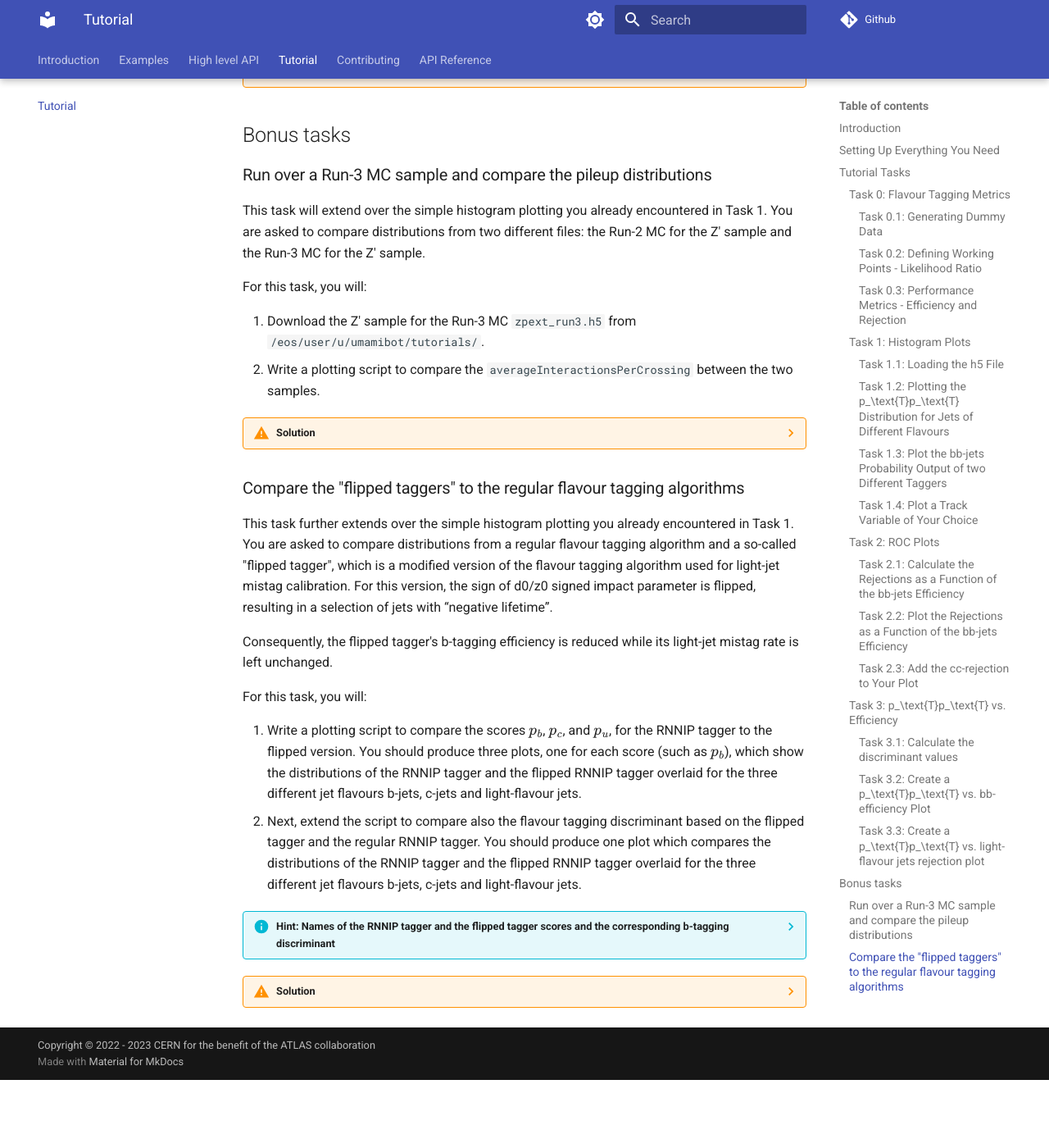
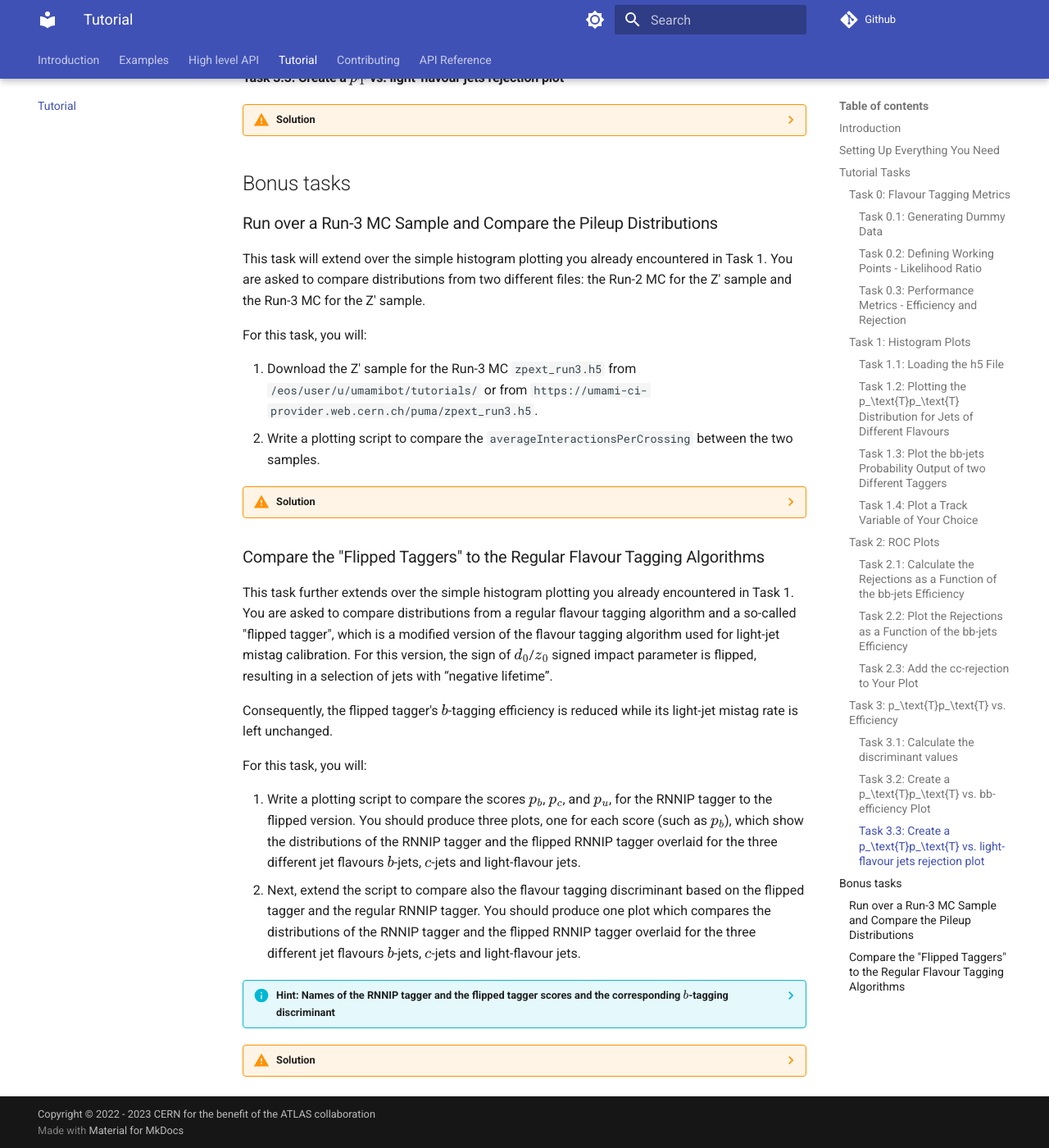
Before and after one commit to umami-hep/puma, an MkDocs documentation site: the page built from docs/examples/tutorial-plotting.md, in a window 1280 px wide and 1400 px high, scrolled down 6921 px. Shown: the whole window at 82% size. Built offline with MkDocs 1.6.1 and Material for MkDocs 9.7.7, drawn with Linux system fonts in a browser that asks for light colours; formulas are drawn with MathJax 3; comment, search, counter and statistics services are not loaded; before the commit the page ends 8238 px from its top, so only the background shows below that; some of the changed lines change nothing that is shown; some of the changed text lies outside the part shown.

Commit message:
Fixing last things

````diff
--- a/docs/examples/tutorial-plotting.md
+++ b/docs/examples/tutorial-plotting.md
@@ -55,8 +55,8 @@
 
 ## Tutorial Tasks
 
-The tasks are divided in several sub-tasks. You don't have to do all of them in case you are more
-interested in the other tasks. However, the sub-tasks depend on each other, so you should finish a
+The tasks are divided in several su$b$-tasks. You don't have to do all of them in case you are more
+interested in the other tasks. However, the su$b$-tasks depend on each other, so you should finish a
 subtask before proceeding to the next one (also the solutions assume that you already have the
 previous subtasks completed).
 
@@ -161,7 +161,7 @@
         arr : numpy.ndarray
             array with with shape (, 3)
         f_c : float, optional
-            f_c value in the discriminant (weight for c-jets rejection)
+            f_c value in the discriminant (weight for $c$-jets rejection)
 
         Returns
         -------
@@ -198,7 +198,7 @@
     scores = np.apply_along_axis(disc_fct, axis=1, arr=dummy_jets)
     target_eff = 0.7
     cutvalue = np.percentile(scores[bjets], 100.0 * (1.0 - target_eff))
-    print("cut value for 70% b-jet efficiency:", cutvalue)
+    print("cut value for 70% $b$-jet efficiency:", cutvalue)
     ```
 
     The current way to implement this is using the [atlas-ftag-tools metrics functions](https://github.com/umami-hep/atlas-ftag-tools/blob/main/ftag/utils/metrics.py)
@@ -220,8 +220,8 @@
     print("light-flavour jets rejection:", 1 / ljets_eff)
 
     cjets_eff = ((scores > cutvalue) & cjets).sum() / cjets.sum()
-    print("c-flavour jets efficiency:", cjets_eff)
-    print("c-flavour jets rejection:", 1 / cjets_eff)
+    print("$c$-flavour jets efficiency:", cjets_eff)
+    print("$c$-flavour jets rejection:", 1 / cjets_eff)
     ```
 
     Alternatively, all this functionality is also provided by the `atlas-ftag-tools` package.
@@ -312,15 +312,14 @@
 
     # initialise the plot
     pt_plot = HistogramPlot(
-        bins_range=(0, 250_000),
         xlabel="$p_\text{T}$ [MeV]",
         ylabel="Normalised number of jets",
     )
 
     # add the histograms (Note that the Histogram objects need to have the same bins!)
-    pt_plot.add(Histogram(jets[is_light]["pt_btagJes"], flavour="ujets", bins=np.linspace(-10, 10, 50)))
-    pt_plot.add(Histogram(jets[is_c]["pt_btagJes"], flavour="cjets", bins=np.linspace(-10, 10, 50)))
-    pt_plot.add(Histogram(jets[is_b]["pt_btagJes"], flavour="bjets", bins=np.linspace(-10, 10, 50)))
+    pt_plot.add(Histogram(jets[is_light]["pt_btagJes"], flavour="ujets", bins=np.linspace(0, 250_000, 50)))
+    pt_plot.add(Histogram(jets[is_c]["pt_btagJes"], flavour="cjets", bins=np.linspace(0, 250_000, 50)))
+    pt_plot.add(Histogram(jets[is_b]["pt_btagJes"], flavour="bjets", bins=np.linspace(0, 250_000, 50)))
 
     pt_plot.draw()
     pt_plot.savefig("tutorial_histogram_pT.png")
@@ -373,7 +372,7 @@
             jets[is_light]["rnnip_pb"],
             ratio_group="ujets",
             flavour="ujets",
-            bins=np.linspace(-10, 10, 50),
+            bins=np.linspace(0, 1, 50),
         ),
         reference=True,
     )
@@ -382,7 +381,7 @@
             jets[is_c]["rnnip_pb"],
             ratio_group="cjets",
             flavour="cjets",
-            bins=np.linspace(-10, 10, 50),
+            bins=np.linspace(0, 1, 50),
         ),
         reference=True,
     )
@@ -391,7 +390,7 @@
             jets[is_b]["rnnip_pb"],
             ratio_group="bjets",
             flavour="bjets",
-            bins=np.linspace(-10, 10, 50),
+            bins=np.linspace(0, 1, 50),
         ),
         reference=True,
     )
@@ -402,7 +401,7 @@
             jets[is_light]["dipsLoose20220314u2_pb"],
             ratio_group="ujets",
             flavour="ujets",
-            bins=np.linspace(-10, 10, 50),
+            bins=np.linspace(0, 1, 50),
             linestyle="--"
         )
     )
@@ -411,7 +410,7 @@
             jets[is_c]["dipsLoose20220314v2_pb"],
             ratio_group="cjets",
             flavour="cjets",
-            bins=np.linspace(-10, 10, 50),
+            bins=np.linspace(0, 1, 50),
             linestyle="--"
         )
     )
@@ -420,7 +419,7 @@
             jets[is_b]["dipsLoose20220314v2_pb"],
             ratio_group="bjets",
             flavour="bjets",
-            bins=np.linspace(-10, 10, 50),
+            bins=np.linspace(0, 1, 50),
             linestyle="--"
         )
     )
@@ -457,7 +456,6 @@
         print(tracks.shape)
 
     d0_plot = HistogramPlot(
-        bins_range=(-3, 3),
         xlabel="$d_0$ significance",
         ylabel="Normalised number of tracks",
         figsize=(6, 4.5),
@@ -467,21 +465,21 @@
         Histogram(
             tracks["IP3D_signed_d0_significance"][is_light, :].flatten(),
             flavour="ujets",
-            bins=np.linspace(-10, 10, 50),
+            bins=np.linspace(-3, 3, 50),
         )
     )
     d0_plot.add(
         Histogram(
             tracks["IP3D_signed_d0_significance"][is_c, :].flatten(),
             flavour="cjets",
-            bins=np.linspace(-10, 10, 50),
+            bins=np.linspace(-3, 3, 50),
         )
     )
     d0_plot.add(
         Histogram(
             tracks["IP3D_signed_d0_significance"][is_b, :].flatten(),
             flavour="bjets",
-            bins=np.linspace(-10, 10, 50),
+            bins=np.linspace(-3, 3, 50),
         )
     )
 
@@ -653,6 +651,8 @@
         label="DIPS r22",
     )
 
+    # Set the n_ratio_panels in the RocPlot to 2!
+
     # Add this below the add_roc() from the other light jets
     plot_roc.add_roc(roc_curve=rnnip_cjets_roc, reference=True)
     plot_roc.add_roc(roc_curve=dips_cjets_roc)
@@ -676,6 +676,10 @@
 
 For a fixed inclusive $b$-efficiency, you plot the $b$-efficiency for different bins of $p_\text{T}$.
 
+??? info "Hint 1: I'm not sure which type of Plot I need"
+
+    The plot type you are looking for is `VarVsEff` and `VarVsEffPlot`.
+
 ??? warning "Solution"
 
     ```py
@@ -684,6 +688,8 @@
     import h5py
 
     from puma import VarVsEff, VarVsEffPlot
+    from ftag.utils import get_discriminant
+    from ftag import Flavours
 
     ttbar_filepath = "/eos/user/u/umamibot/tutorials/ttbar.h5"
 
@@ -691,42 +697,36 @@
     with h5py.File(ttbar_filepath, "r") as h5file:
         jets = pd.DataFrame(h5file["jets"][:])
 
-    # define a small function to calculate discriminant
-    def disc_fct(arr: np.ndarray, f_c: float = 0.018) -> np.ndarray:
-        """Tagger discriminant
-
-        Parameters
-        ----------
-        arr : numpy.ndarray
-            array with with shape (, 3)
-        f_c : float, optional
-            f_c value in the discriminant (weight for c-jets rejection)
-
-        Returns
-        -------
-        np.ndarray
-            Array with the discriminant values inside.
-        """
-        # you can adapt this for your needs
-        return np.log(arr[2] / (f_c * arr[1] + (1 - f_c) * arr[0]))
-
-
-    # calculate discriminant
-    discs_rnnip = np.apply_along_axis(
-        disc_fct, 1, jets[["rnnip_pu", "rnnip_pc", "rnnip_pb"]].values
+    # Calculate the discriminant for both taggers
+    discs_dips = get_discriminant(
+        jets=jets,
+        tagger="dips",
+        signal=Flavours["bjets"],
+        flavours=Flavours.by_category("single-btag"),
+        fraction_values={
+            "fc": 0.018,
+            "fu": 0.982,
+            "ftau": 0,
+        },
     )
-    discs_dips = np.apply_along_axis(
-        disc_fct,
-        1,
-        jets[
-            ["dipsLoose20220314v2_pu", "dipsLoose20220314v2_pc", "dipsLoose20220314v2_pb"]
-        ].values,
+    discs_rnnip = get_discriminant(
+        jets=jets,
+        tagger="rnnip",
+        signal=Flavours["bjets"],
+        flavours=Flavours.by_category("single-btag"),
+        fraction_values={
+            "fc": 0.018,
+            "fu": 0.982,
+            "ftau": 0,
+        },
     )
 
-    # Getting jet pt in GeV
+    # Getting jet pt in GeV (in the files, they are stored in MeV)
     pt = jets["pt"].values / 1e3
+
     # defining target efficiency
     sig_eff = np.linspace(0.49, 1, 20)
+
     # defining boolean arrays to select the different flavour classes
     is_light = jets["HadronConeExclTruthLabelID"] == 0
     is_c = jets["HadronConeExclTruthLabelID"] == 4
@@ -757,7 +757,6 @@
         fixed_eff_bin=False,
         label="DIPS",
     )
-
 
     # You can choose between different modes: "sig_eff", "bkg_eff", "sig_rej", "bkg_rej"
     plot_sig_eff = VarVsEffPlot(
@@ -807,14 +806,16 @@
 
 ## Bonus tasks
 
-### Run over a Run-3 MC sample and compare the pileup distributions
+### Run over a Run-3 MC Sample and Compare the Pileup Distributions
 
-This task will extend over the simple histogram plotting you already encountered in Task 1.
-You are asked to compare distributions from two different files: the Run-2 MC for the Z' sample and the Run-3 MC for the Z' sample.
+This task will extend over the simple histogram plotting you already encountered in Task 1. You are
+asked to compare distributions from two different files: the Run-2 MC for the Z' sample and the
+Run-3 MC for the Z' sample.
 
 For this task, you will:
 
-1. Download the Z' sample for the Run-3 MC `zpext_run3.h5` from `/eos/user/u/umamibot/tutorials/`.
+1. Download the Z' sample for the Run-3 MC `zpext_run3.h5` from `/eos/user/u/umamibot/tutorials/`
+   or from `https://umami-ci-provider.web.cern.ch/puma/zpext_run3.h5`.
 2. Write a plotting script to compare the `averageInteractionsPerCrossing` between the two samples.
 
 ??? warning "Solution"
@@ -822,8 +823,13 @@
     Copy the Run-3 MC file (assuming you work on lxplus):
 
     ```bash
+    cp /eos/user/u/umamibot/tutorials/zpext_run3.h5 </path/to/tutorial/data/>
+    ```
 
-    cp /eos/user/u/umamibot/tutorials/zpext_run3.h5 </path/to/tutorial/data/>
+    If you don't work on lxplus, download it via
+
+    ```bash
+    wget https://umami-ci-provider.web.cern.ch/puma/zpext_run3.h5
     ```
 
     You should provide a path for the dummy `</path/to/tutorial/data/>` in the command above and in the
@@ -845,17 +851,14 @@
         jets_run3 = h5file["jets"][:]
 
     variable = "averageInteractionsPerCrossing"
-    run_2 = Histogram(jets_run2[variable], label="Run 2 MC")
-    run_3 = Histogram(jets_run3[variable], label="Run 3 MC")
+    run_2 = Histogram(jets_run2[variable], label="Run 2 MC", bins=np.linspace(10, 70, 60), norm=True)
+    run_3 = Histogram(jets_run3[variable], label="Run 3 MC", bins=np.linspace(10, 70, 60), norm=True)
 
     # Initialise histogram plot
     plot_histo = HistogramPlot(
         ylabel="Number of events",
         xlabel=r"average interactions per crossing $\langle\mu\rangle$ [a.u.]",
         logy=False,
-        bins=60,
-        bins_range=(10, 70),
-        norm=True,
         atlas_first_tag="Simulation Internal",
         atlas_second_tag="Example for a comparison plot",
         figsize=(6, 5),
@@ -871,20 +874,29 @@
 
     ```
 
-### Compare the "flipped taggers" to the regular flavour tagging algorithms
+### Compare the "Flipped Taggers" to the Regular Flavour Tagging Algorithms
 
-This task further extends over the simple histogram plotting you already encountered in Task 1.
-You are asked to compare distributions from a regular flavour tagging algorithm and a so-called "flipped tagger", which is a modified version of the flavour tagging algorithm used for light-jet mistag calibration.
-For this version, the sign of d0/z0 signed impact parameter is flipped, resulting in a selection of jets with “negative lifetime”.
+This task further extends over the simple histogram plotting you already encountered in Task 1. You
+are asked to compare distributions from a regular flavour tagging algorithm and a so-called "flipped
+tagger", which is a modified version of the flavour tagging algorithm used for light-jet mistag
+calibration. For this version, the sign of $d_0$/$z_0$ signed impact parameter is flipped, resulting
+in a selection of jets with “negative lifetime”.
 
-Consequently, the flipped tagger's b-tagging efficiency is reduced while its light-jet mistag rate is left unchanged.
+Consequently, the flipped tagger's $b$-tagging efficiency is reduced while its light-jet mistag rate
+is left unchanged.
 
 For this task, you will:
 
-1. Write a plotting script to compare the scores $p_b$, $p_c$, and $p_u$, for the RNNIP tagger to the flipped version. You should produce three plots, one for each score (such as $p_b$), which show the distributions of the RNNIP tagger and the flipped RNNIP tagger overlaid for the three different jet flavours b-jets, c-jets and light-flavour jets.
-2. Next, extend the script to compare also the flavour tagging discriminant based on the flipped tagger and the regular RNNIP tagger. You should produce one plot which compares the distributions of the RNNIP tagger and the flipped RNNIP tagger overlaid for the three different jet flavours b-jets, c-jets and light-flavour jets.
+1. Write a plotting script to compare the scores $p_b$, $p_c$, and $p_u$, for the RNNIP tagger to
+   the flipped version. You should produce three plots, one for each score (such as $p_b$), which
+   show the distributions of the RNNIP tagger and the flipped RNNIP tagger overlaid for the three
+   different jet flavours $b$-jets, $c$-jets and light-flavour jets.
+2. Next, extend the script to compare also the flavour tagging discriminant based on the flipped
+   tagger and the regular RNNIP tagger. You should produce one plot which compares the distributions
+   of the RNNIP tagger and the flipped RNNIP tagger overlaid for the three different jet flavours
+   $b$-jets, $c$-jets and light-flavour jets.
 
-??? info "Hint: Names of the RNNIP tagger and the flipped tagger scores and the corresponding b-tagging discriminant"
+??? info "Hint: Names of the RNNIP tagger and the flipped tagger scores and the corresponding $b$-tagging discriminant"
 
     The names of the RNNIP tagger scores are
 
@@ -910,6 +922,8 @@
     import h5py
     import pandas as pd
     from puma import Histogram, HistogramPlot
+    from ftag.utils import get_discriminant
+    from ftag import Flavours
 
     # load the "jets" dataset from the h5 file
     filepath = "/path/to/tutorial/data/ttbar.h5"
@@ -925,12 +939,29 @@
 
 
     # Calculate discriminant scores for RNNIP and flipped tagger, and add them to the dataframe
-    FRAC_C = 0.07
-    jets["disc_rnnip"] = np.log(
-        jets["rnnip_pb"] / (FRAC_C * jets["rnnip_pc"] + (1 - FRAC_C) * jets["rnnip_pu"])
+
+    jets["disc_rnnip"] = get_discriminant(
+        jets=jets,
+        tagger="rnnip",
+        signal=Flavours["bjets"],
+        flavours=Flavours.by_category("single-btag"),
+        fraction_values={
+            "fc": 0.07,
+            "fu": 0.93,
+            "ftau": 0,
+        },
     )
-    jets["disc_rnnipflip"] = np.log(
-        jets["rnnipflip_pb"] / (FRAC_C * jets["rnnipflip_pc"] + (1 - FRAC_C) * jets["rnnipflip_pu"])
+
+    jets["disc_rnnipflip"] = get_discriminant(
+        jets=jets,
+        tagger="rnnipflip",
+        signal=Flavours["bjets"],
+        flavours=Flavours.by_category("single-btag"),
+        fraction_values={
+            "fc": 0.07,
+            "fu": 0.93,
+            "ftau": 0,
+        },
     )
 
     variables = [
@@ -941,30 +972,66 @@
     ]
 
     axis_labels = {
-        'rnnip_pu': 'RNNIP $p_{light}$',
+        'rnnip_pu': 'RNNIP $p_\\mathrm{light}$',
         'rnnip_pc': 'RNNIP $p_{c}$',
         'rnnip_pb': 'RNNIP $p_{b}$',
-        'disc_rnnip': 'RNNIP b-tagging discriminant',
+        'disc_rnnip': 'RNNIP $b$-tagging discriminant',
     }
-
 
     # plot score and discriminantdistributions
     for v in variables:
-        rnnip_light = Histogram(jets[is_light][v[0]], flavour="ujets", label="RNNIP")
-        rnnip_c = Histogram(jets[is_c][v[0]], flavour="cjets", label="RNNIP")
-        rnnip_b = Histogram(jets[is_b][v[0]], flavour="bjets", label="RNNIP")
+        rnnip_light = Histogram(
+            jets[is_light][v[0]],
+            flavour="ujets",
+            label="RNNIP",
+            bins=np.linspace(-10, 10, 40) if v[0] == "disc_rnnip" else np.linspace(0, 1, 20),
+            norm=False,
+        )
+        rnnip_c = Histogram(
+            jets[is_c][v[0]],
+            flavour="cjets",
+            label="RNNIP",
+            bins=np.linspace(-10, 10, 40) if v[0] == "disc_rnnip" else np.linspace(0, 1, 20),
+            norm=False,
+        )
+        rnnip_b = Histogram(
+            jets[is_b][v[0]],
+            flavour="bjets",
+            label="RNNIP",
+            bins=np.linspace(-10, 10, 40) if v[0] == "disc_rnnip" else np.linspace(0, 1, 20),
+            norm=False,
+        )
 
-        rnnip_light_flip = Histogram(jets[is_light][v[1]], linestyle="dashed", flavour="ujets", label="RNNIP (flip)")
-        rnnip_c_flip = Histogram(jets[is_c][v[1]], linestyle="dashed", flavour="cjets", label="RNNIP (flip)")
-        rnnip_b_flip = Histogram(jets[is_b][v[1]], linestyle="dashed", flavour="bjets", label="RNNIP (flip)")
+        rnnip_light_flip = Histogram(
+            jets[is_light][v[1]],
+            linestyle="dashed",
+            flavour="ujets",
+            label="RNNIP (flip)",
+            bins=np.linspace(-10, 10, 40) if v[0] == "disc_rnnip" else np.linspace(0, 1, 20),
+            norm=False,
+        )
+        rnnip_c_flip = Histogram(
+            jets[is_c][v[1]],
+            linestyle="dashed",
+            flavour="cjets",
+            label="RNNIP (flip)",
+            bins=np.linspace(-10, 10, 40) if v[0] == "disc_rnnip" else np.linspace(0, 1, 20),
+            norm=False,
+        )
+        rnnip_b_flip = Histogram(
+            jets[is_b][v[1]],
+            linestyle="dashed",
+            flavour="bjets",
+            label="RNNIP (flip)",
+            bins=np.linspace(-10, 10, 40) if v[0] == "disc_rnnip" else np.linspace(0, 1, 20),
+            norm=False,
+        )
 
         # Initialise histogram plot
         plot_histo = HistogramPlot(
             ylabel="Number of events",
             xlabel=axis_labels[v[0]],
             logy=True,
-            bins=np.linspace(-10, 10, 40) if v[0] == 'disc_rnnip' else np.linspace(0, 1, 20),
-            norm=False,
             atlas_first_tag="Simulation Internal",
             figsize=(6, 5),
             n_ratio_panels=1,
````
